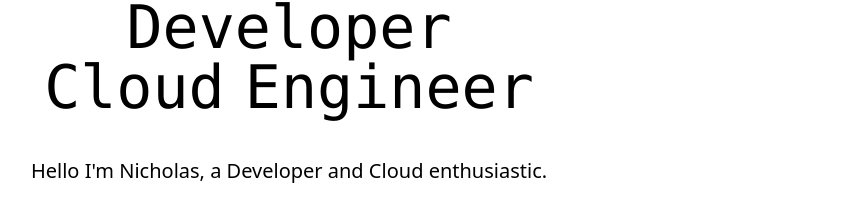
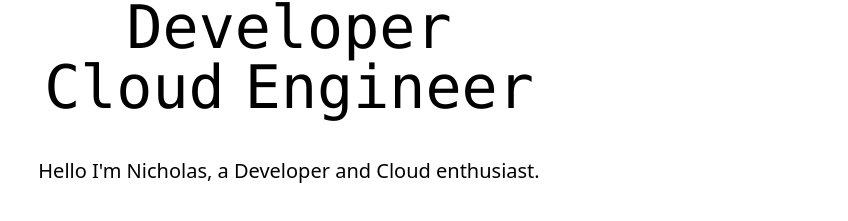
Before and after one commit to nk-mart/Az-Cloud-Resume, a plain HTML site: page index.html in a window 1280 px wide. Shown: the part 211-432 px from the top of the page, without its empty margins (351-1199 px from the left). Drawn offline with nearby package versions, Linux system fonts and the light colour scheme.

Commit message:
Update Hero section text.
Text update.

```diff
--- a/index.html
+++ b/index.html
@@ -26,7 +26,7 @@
         <h1 class="font-mono text-6xl">Developer</h1>
         <h1 class="font-mono text-6xl [word-spacing:-1rem]">Cloud Engineer</h1>
         <p class="p-10 text-xl">
-          Hello I'm Nicholas, a Developer and Cloud enthusiastic.
+          Hello I'm Nicholas, a Developer and Cloud enthusiast.
         </p>
       </div>
       <section></section>
```
